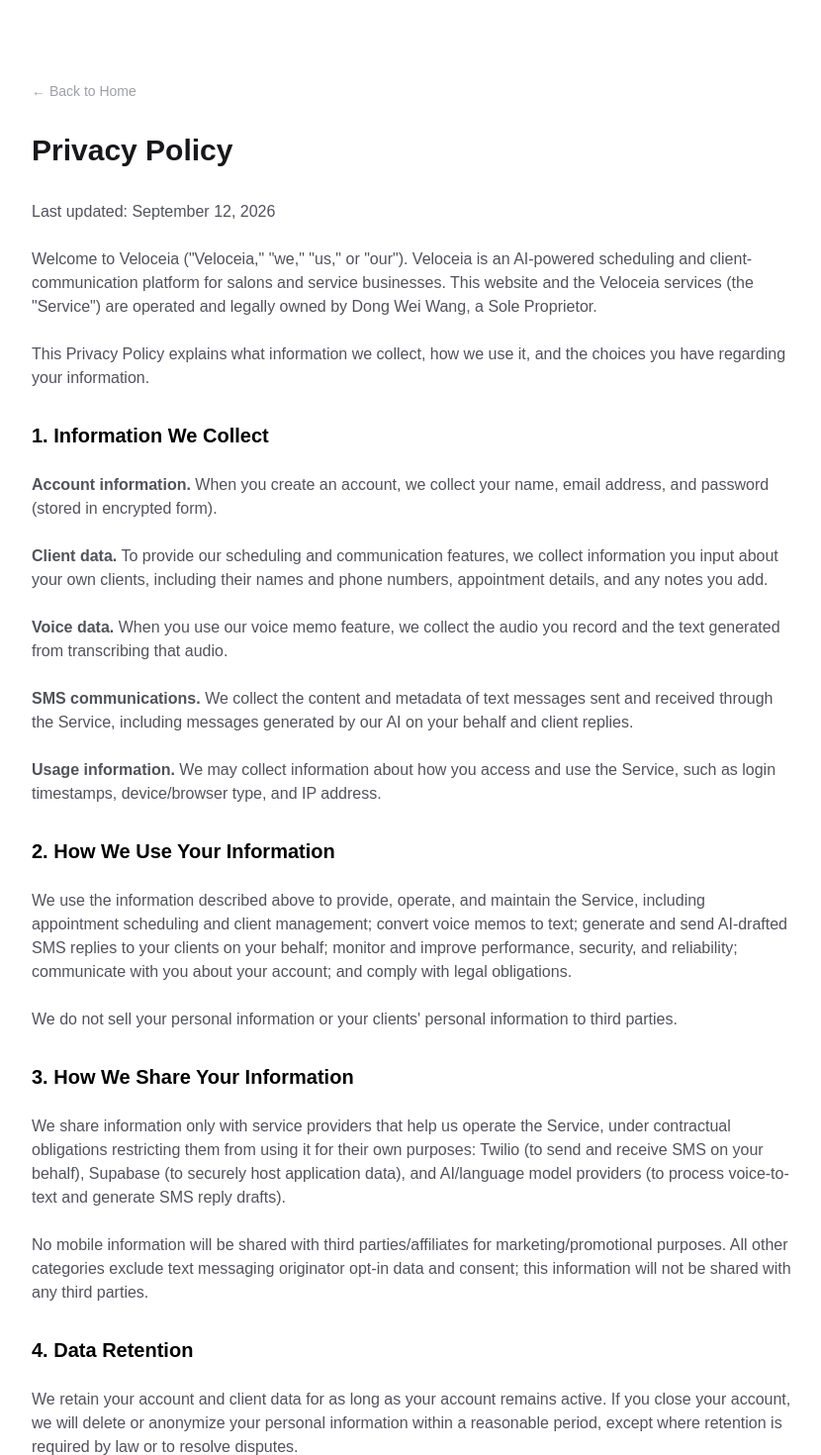
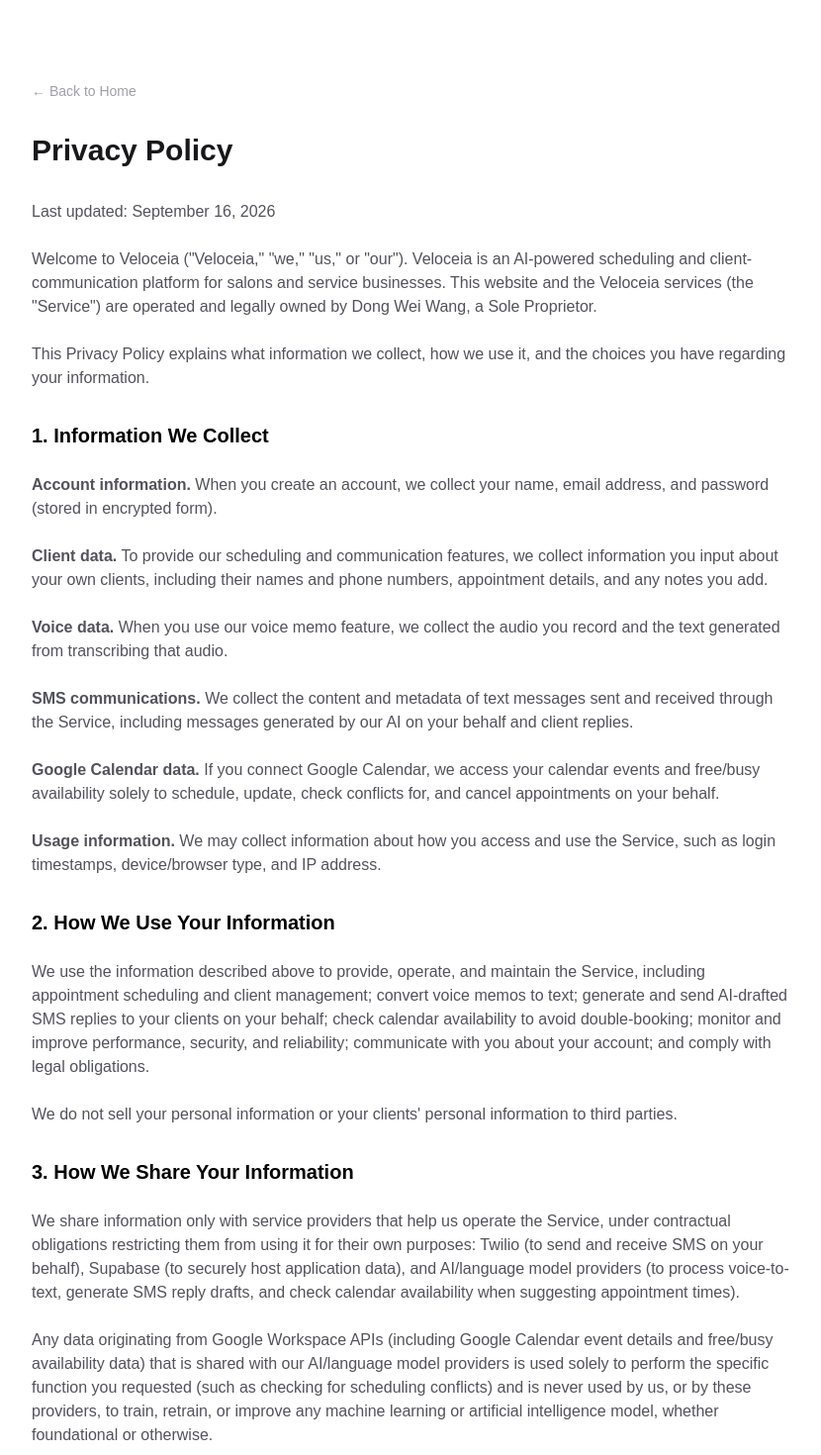
Before and after one commit to wdw1997/haird, a Next.js app: page /privacy in a window 1280 px wide. Shown: the top 1470 px of the page at 99% size, without its empty margins (224-1054 px from the left). Built offline with nearby package versions, Linux system fonts and the light colour scheme.

Commit message:
Update page.tsx

```diff
--- a/app/privacy/page.tsx
+++ b/app/privacy/page.tsx
@@ -6,7 +6,7 @@ export default function PrivacyPage() {
         <Link href="/" className="text-sm font-medium text-zinc-400 hover:text-black mb-8 inline-block">← Back to Home</Link>
         <h1 className="text-3xl font-bold mb-8">Privacy Policy</h1>
         <div className="prose prose-zinc text-zinc-600 space-y-6">
-          <p>Last updated: September 12, 2026</p>
+          <p>Last updated: September 16, 2026</p>
           <p>Welcome to Veloceia ("Veloceia," "we," "us," or "our"). Veloceia is an AI-powered scheduling and client-communication platform for salons and service businesses. This website and the Veloceia services (the "Service") are operated and legally owned by Dong Wei Wang, a Sole Proprietor.</p>
           <p>This Privacy Policy explains what information we collect, how we use it, and the choices you have regarding your information.</p>
 
@@ -15,14 +15,16 @@ export default function PrivacyPage() {
           <p><strong>Client data.</strong> To provide our scheduling and communication features, we collect information you input about your own clients, including their names and phone numbers, appointment details, and any notes you add.</p>
           <p><strong>Voice data.</strong> When you use our voice memo feature, we collect the audio you record and the text generated from transcribing that audio.</p>
           <p><strong>SMS communications.</strong> We collect the content and metadata of text messages sent and received through the Service, including messages generated by our AI on your behalf and client replies.</p>
+          <p><strong>Google Calendar data.</strong> If you connect Google Calendar, we access your calendar events and free/busy availability solely to schedule, update, check conflicts for, and cancel appointments on your behalf.</p>
           <p><strong>Usage information.</strong> We may collect information about how you access and use the Service, such as login timestamps, device/browser type, and IP address.</p>
 
           <h2 className="text-xl font-semibold text-black mt-8">2. How We Use Your Information</h2>
-          <p>We use the information described above to provide, operate, and maintain the Service, including appointment scheduling and client management; convert voice memos to text; generate and send AI-drafted SMS replies to your clients on your behalf; monitor and improve performance, security, and reliability; communicate with you about your account; and comply with legal obligations.</p>
+          <p>We use the information described above to provide, operate, and maintain the Service, including appointment scheduling and client management; convert voice memos to text; generate and send AI-drafted SMS replies to your clients on your behalf; check calendar availability to avoid double-booking; monitor and improve performance, security, and reliability; communicate with you about your account; and comply with legal obligations.</p>
           <p>We do not sell your personal information or your clients' personal information to third parties.</p>
 
           <h2 className="text-xl font-semibold text-black mt-8">3. How We Share Your Information</h2>
-          <p>We share information only with service providers that help us operate the Service, under contractual obligations restricting them from using it for their own purposes: Twilio (to send and receive SMS on your behalf), Supabase (to securely host application data), and AI/language model providers (to process voice-to-text and generate SMS reply drafts).</p>
+          <p>We share information only with service providers that help us operate the Service, under contractual obligations restricting them from using it for their own purposes: Twilio (to send and receive SMS on your behalf), Supabase (to securely host application data), and AI/language model providers (to process voice-to-text, generate SMS reply drafts, and check calendar availability when suggesting appointment times).</p>
+          <p>Any data originating from Google Workspace APIs (including Google Calendar event details and free/busy availability data) that is shared with our AI/language model providers is used solely to perform the specific function you requested (such as checking for scheduling conflicts) and is never used by us, or by these providers, to train, retrain, or improve any machine learning or artificial intelligence model, whether foundational or otherwise.</p>
           <p>No mobile information will be shared with third parties/affiliates for marketing/promotional purposes. All other categories exclude text messaging originator opt-in data and consent; this information will not be shared with any third parties.</p>
 
           <h2 className="text-xl font-semibold text-black mt-8">4. Data Retention</h2>
@@ -52,6 +54,11 @@ export default function PrivacyPage() {
             No. 55 Xujiahuan, Jinniu Sector, Wuzhen,<br />
             Tongxiang, Zhejiang, China, 314501
           </p>
+
+          <h2 className="text-xl font-semibold text-black mt-8">12. Google API Services Usage Disclosure</h2>
+          <p>Veloceia's use and transfer to any other app of information received from Google APIs will adhere to the Google API Services User Data Policy, including the Limited Use requirements.</p>
+          <p>Specifically, regarding your Google Calendar data: we request access to the <code>https://www.googleapis.com/auth/calendar.events</code> and <code>https://www.googleapis.com/auth/calendar.freebusy</code> scopes solely to enable appointment scheduling, availability checking, updating, and cancellation directly through our platform.</p>
+          <p>We do not use, transfer, or sell Google user data (including raw, aggregated, anonymized, or derived data) to create, train, or improve foundational or generalized machine learning or artificial intelligence models, nor do we permit our third-party AI service providers to do so.</p>
         </div>
       </div>
     </div>
```
